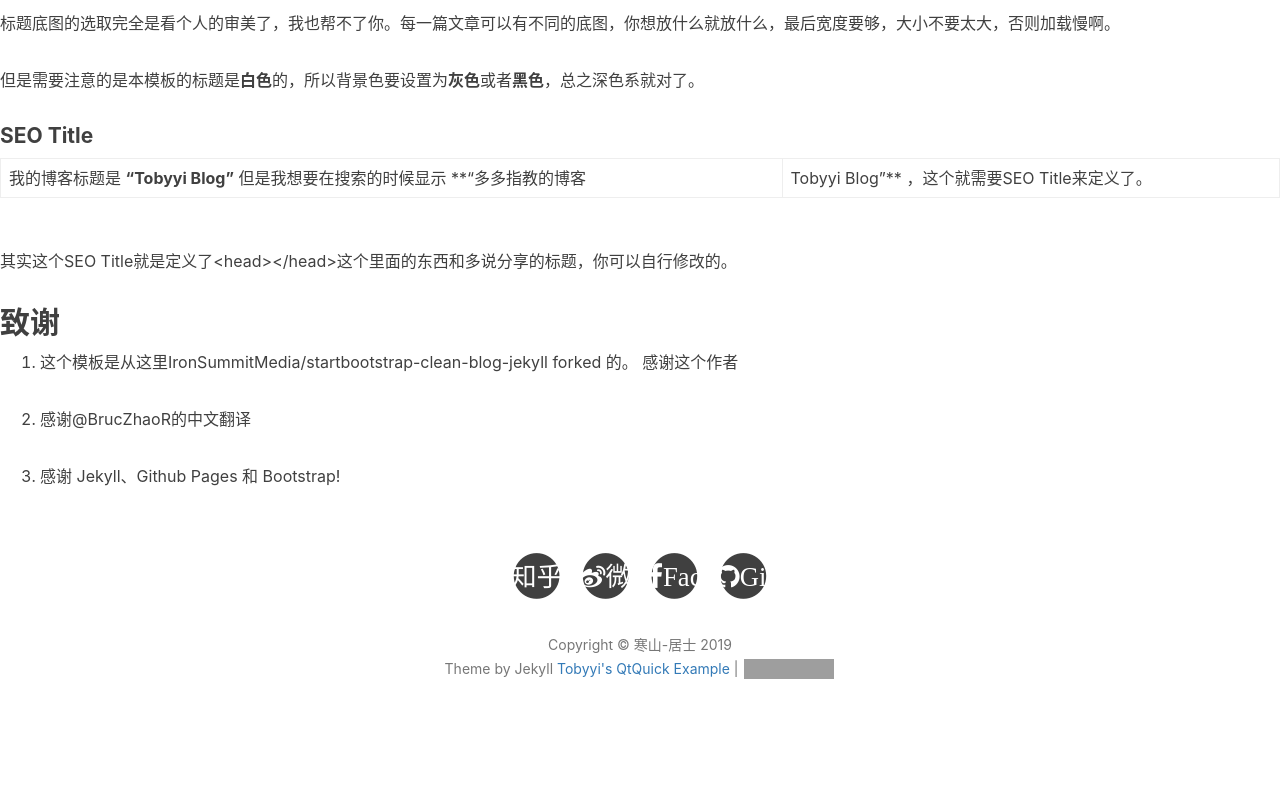
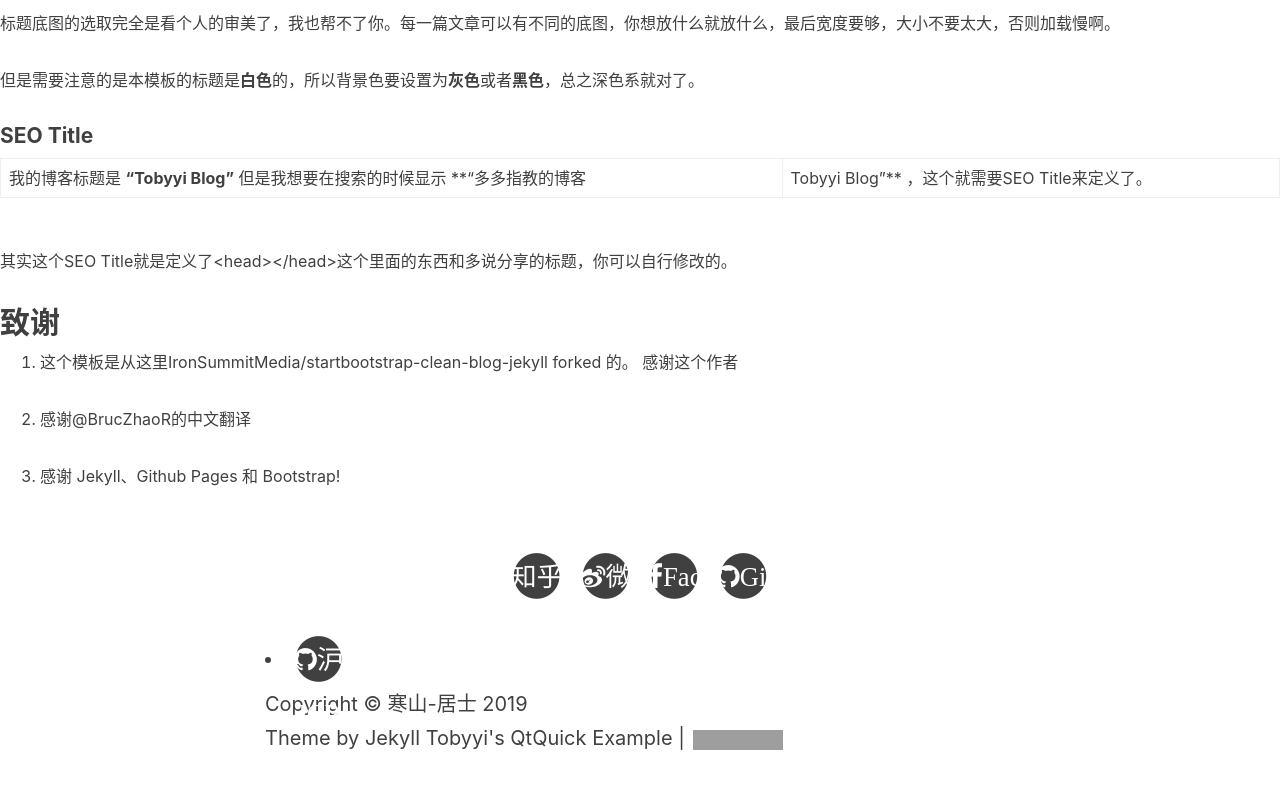
Before and after one commit to toby20130333/toby20130333.github.io, a Jekyll site: the page built from README.zh.md, in a window 1280 px wide and 900 px high, scrolled down 5145 px. Shown: the top 789 px of the window. Built offline with Jekyll 4.4.1, drawn with Linux system fonts in a browser that asks for light colours; nearby versions of some CDN libraries; our own code applies the rules of GitHub Pages for plain Markdown files; comment, search, counter and statistics services are not loaded; grey boxes are pictures that could not be loaded.

Commit message:
add beian

```diff
--- a/_includes/footer.html
+++ b/_includes/footer.html
@@ -60,6 +60,14 @@
                     {% endif %}
                 </ul>
                 <p class="copyright text-muted">
+                    <li>
+                            <a target="_blank" href="www.miitbeian.gov.cn">
+                                <span class="fa-stack fa-lg">
+                                    <i class="fa fa-circle fa-stack-2x"></i>
+                                    <i class="fa fa-github fa-stack-1x fa-inverse">沪ICP备14050191号</i>
+                                </span>
+                            </a>
+                        </li>
                     Copyright &copy; {{ site.title }} {{ site.time | date: '%Y' }}
                     <br>
                     Theme by Jekyll <a href="http://www.heilqt.com">Tobyyi's QtQuick Example</a> |
```
